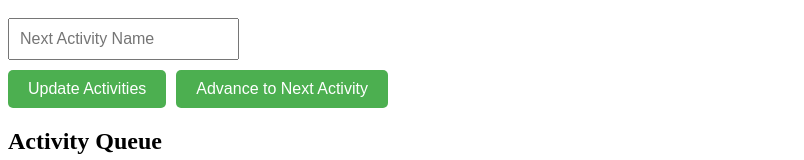
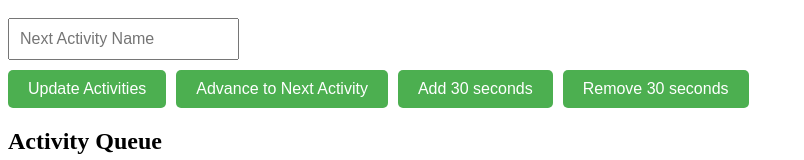
Before and after one commit to bwaayer/timelee, a Vue app in the folder timelee/: page / in a window 1280 px wide. Shown: the part 210-370 px from the top of the page, without its empty margins (0-804 px from the left). Built offline with nearby package versions, Linux system fonts and the light colour scheme; no server answers.

Commit message:
Added controls to add and remove 30 seconds

```diff
--- a/timelee/src/components/ActivityForm.vue
+++ b/timelee/src/components/ActivityForm.vue
@@ -7,6 +7,8 @@
       <input v-model="nextActivity" placeholder="Next Activity Name" />
       <button @click="updateActivities">Update Activities</button>
       <button @click="advanceActivity">Advance to Next Activity</button>
+      <button @click="add30Seconds">Add 30 seconds</button>
+      <button @click="remove30Seconds">Remove 30 seconds</button>
 
       <h2>Activity Queue</h2>
       <ul>
@@ -79,6 +81,14 @@
           this.updateActivities();
         }
       },
+      add30Seconds() {
+        this.currentDuration += 30;
+        this.updateActivities();
+      },
+      remove30Seconds() {
+        this.currentDuration = Math.max(0, this.currentDuration - 30); // Prevent negative duration
+        this.updateActivities();
+      },
     },
   };
   </script>
```
